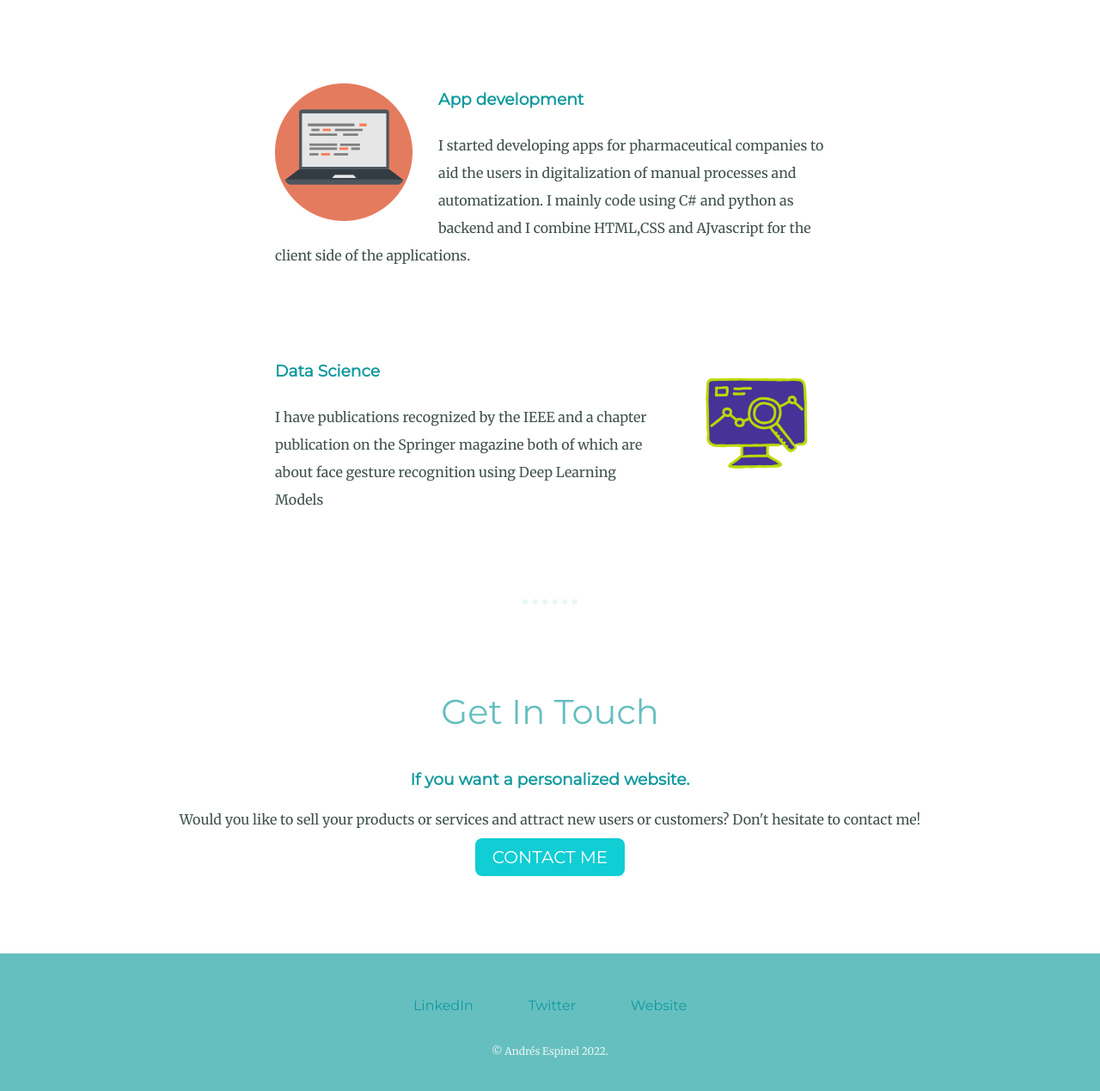
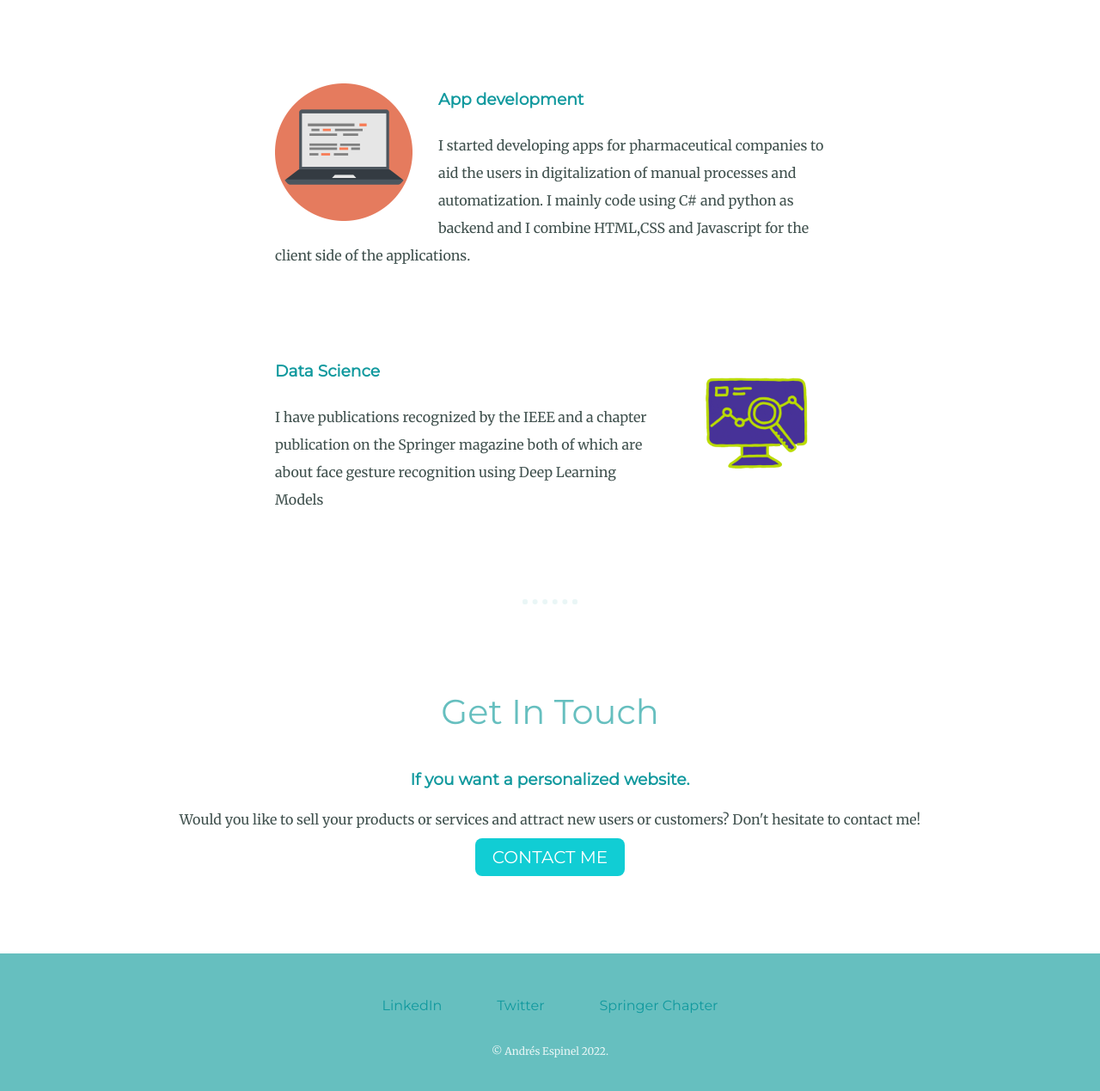
Before and after one commit to Asespinel/website, a plain HTML site: page index.html in a window 1280 px wide. Shown: the part 1651-2920 px from the top of the page at 86% size. Drawn offline with Linux system fonts and the light colour scheme.

Commit message:
Change on links and typos

```diff
--- a/index.html
+++ b/index.html
@@ -30,7 +30,7 @@
         <div class="skill-row">
           <img class="code-img" src="images/comp.png" alt="computerLogo">
           <h3>App development</h3>
-          <p>I started developing apps for pharmaceutical companies to aid the users in digitalization of manual processes and automatization. I mainly code using C# and python as backend and I combine HTML,CSS and AJvascript for the client side of the applications.  </p>
+          <p>I started developing apps for pharmaceutical companies to aid the users in digitalization of manual processes and automatization. I mainly code using C# and python as backend and I combine HTML,CSS and Javascript for the client side of the applications.  </p>
         </div>
         <div class="skill-row">
           <img class="data-img" src="images/data.gif" alt="data gif">
@@ -51,7 +51,7 @@
     <div class="bottom-container">
       <a class="footer-link" href="https://www.linkedin.com/in/andr%C3%A9s-espinel-reyna-9294b5125/">LinkedIn</a>
       <a class="footer-link" href="https://twitter.com/">Twitter</a>
-      <a class="footer-link" href="https://www.appbrewery.co/">Website</a>
+      <a class="footer-link" href="https://link.springer.com/chapter/10.1007/978-3-030-91308-3_2#citeas">Springer Chapter</a>
       <p class="copyright">© Andrés Espinel 2022.</p>
     </div>
 
```
